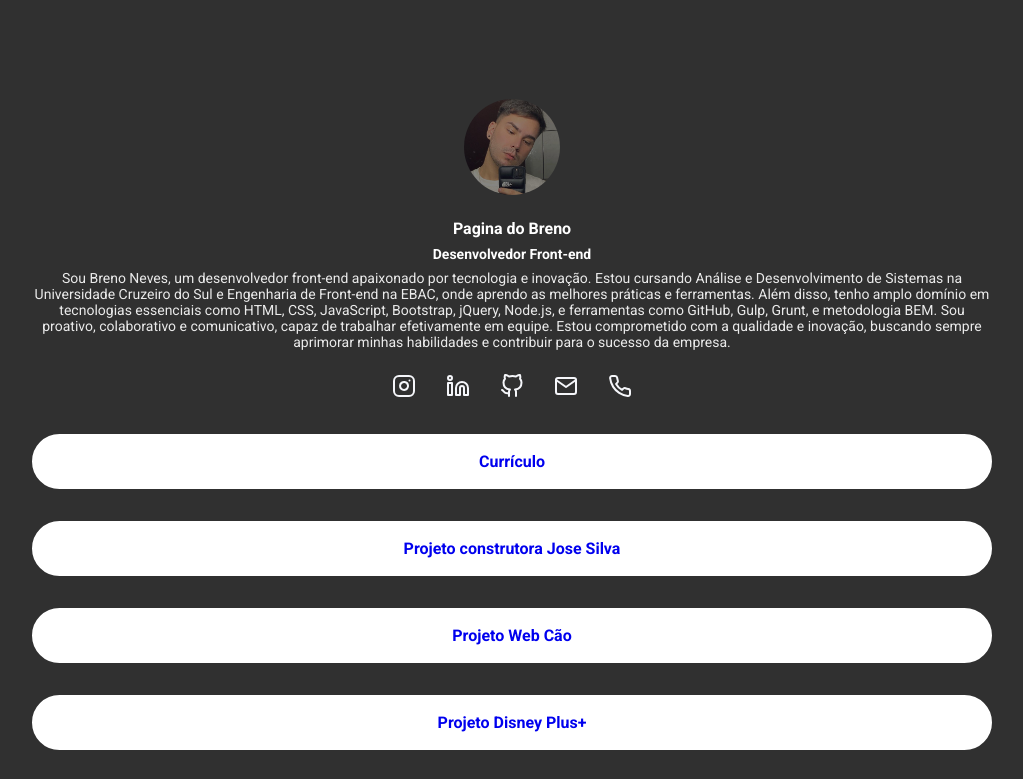
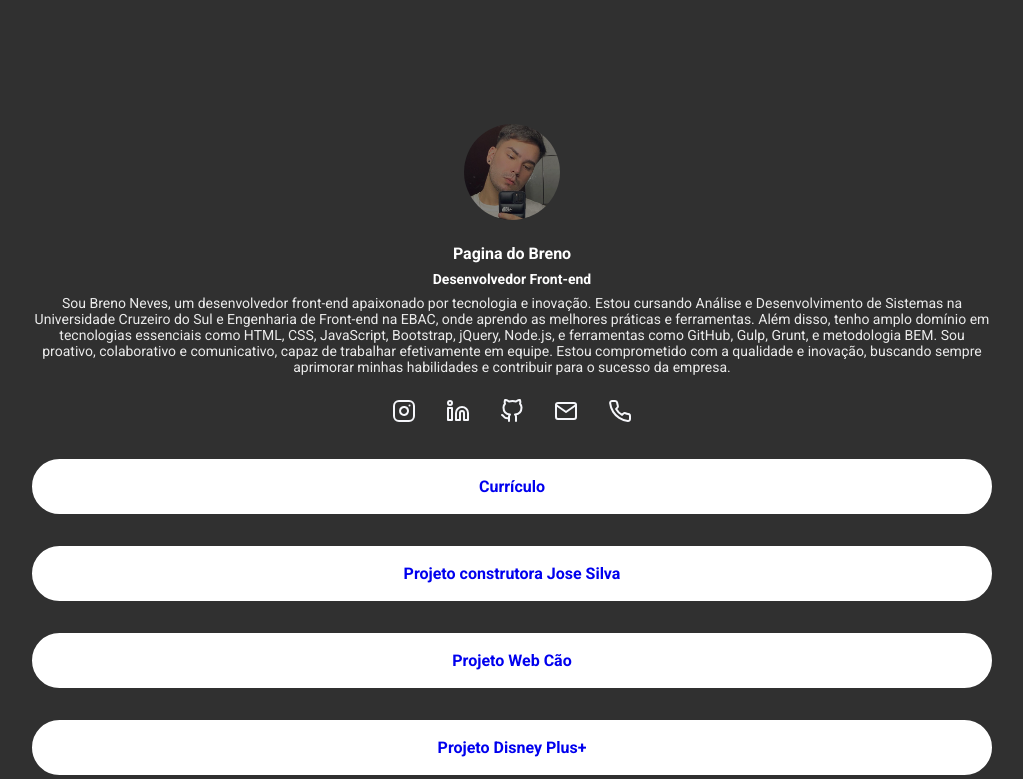
Before and after one commit to Breninnn17/Less, a website: page index.html in a window 1280 px wide. Shown: the top 779 px of the page, without its empty margins (128-1151 px from the left). Drawn offline with nearby package versions, Linux system fonts and the light colour scheme; files that its build step writes are made by us from their sources.

Commit message:
Atualizar o main.less

```diff
--- a/src/styles/main.less
+++ b/src/styles/main.less
@@ -2,7 +2,7 @@
 
 @breakpointMobile: ~"(max-width:767px)";
     header{
-        margin-top: 225px;
+        margin-top: 275px;
     }
 @breakpointTablet: ~"(min-width:768px) and(max-width:1023px)";
     .marginBottom8{
```
